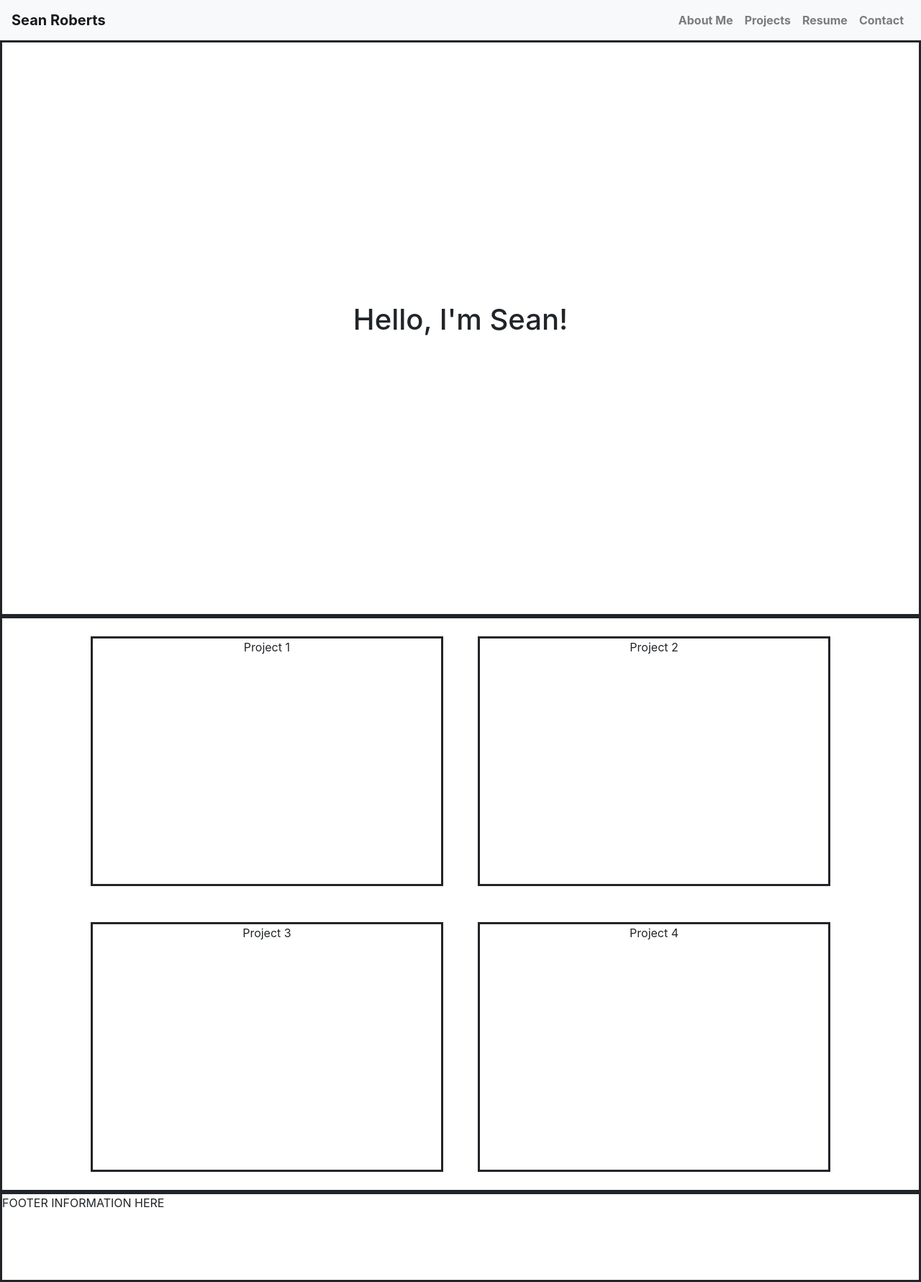
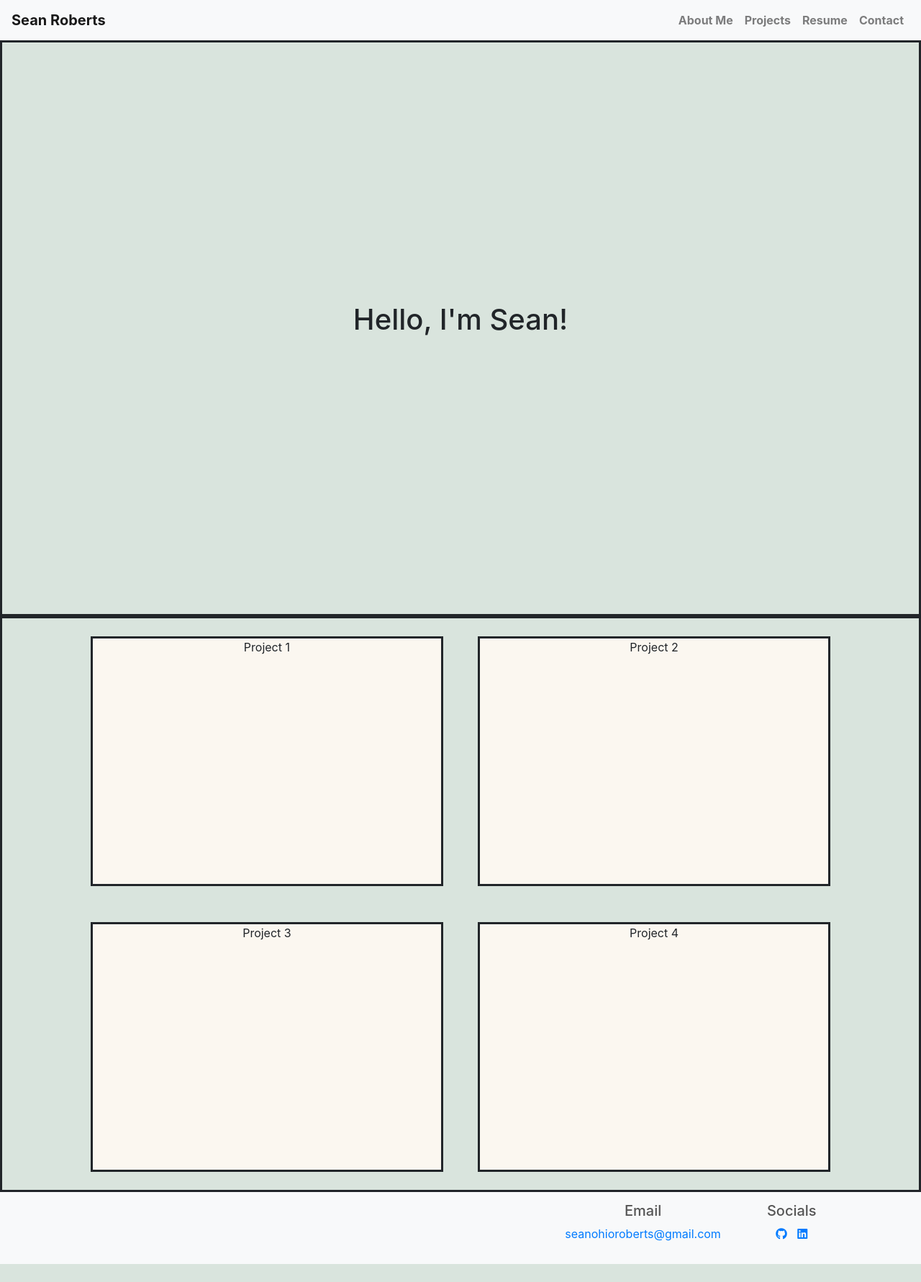
Before and after one commit to SeanFromOhio/portfolio-V1, a Flask app: page / in a window 1280 px wide. Shown: the whole page at 72% size. After the commit the page ends 1756 px from the top, so only its background shows below. Run offline with Flask 2, Linux system fonts and the light colour scheme; some libraries are stand-ins or nearby versions.

Commit message:
Main changes include adding links to the footer, embedding my resume, adding a button to download the resume, changing the navbar layout, and slight aesthetic changes in main css.

```diff
--- a/static/css/main.css
+++ b/static/css/main.css
@@ -2,6 +2,7 @@ html, body {
     padding: 0px;
     margin: 0px;
     height: 100%;
+    background: #d9e4dd;
 }
 
 .full-screen {
@@ -26,6 +27,12 @@ html, body {
     flex-direction: column;
 }
 
+.flex-center {
+    display: flex;
+    justify-content: center;
+    align-items: center;
+}
+
 /* Project Boxes Alignment */
 .project-row {
     display: flex;
@@ -37,11 +44,17 @@ html, body {
 
 .project-box {
     width: 40%;
+    background: #fbf7f0;
 }
 
 /* ---------------------- */
 
 .footer {
     width: 100%;
-    height: 125px;
+    height: 100px;
+    color: #555555;
 }
+
+.custom-button {
+    border-radius: 20px;
+}
--- a/templates/partials/_footer.html
+++ b/templates/partials/_footer.html
@@ -1,3 +1,21 @@
-<div class="footer border-solid">
-    FOOTER INFORMATION HERE
+<div class="footer bg-light" style="display: flex;">
+    <div style="width: 50%;">
+
+    </div>
+    <div class="flex-center" style="width: 50%;">
+        <div class="flex-col" style="margin-right: 10%;">
+            <h5>Email</h5>
+            <p>
+                <a href="mailto:seanohioroberts@gmail.com">seanohioroberts@gmail.com</a>
+            </p>
+        </div>
+        <div class="flex-col">
+            <h5>Socials</h5>
+            <p>
+                <a href="https://github.com/SeanFromOhio" target="_blank" style="margin-right: 10px;"><i class="fab fa-github"></i></a>
+                <a href="https://www.linkedin.com/in/sean-roberts-ohio95/" target="_blank"><i class="fab fa-linkedin"></i></a>
+            </p>
+        </div>
+
+    </div>
 </div>
--- a/templates/partials/_navbar.html
+++ b/templates/partials/_navbar.html
@@ -6,16 +6,16 @@
   <div class="collapse navbar-collapse" id="navbarNav">
     <ul class="navbar-nav ml-auto">
       <li class="nav-item">
-        <a class="nav-link" href="#">About Me</a>
+        <a class="nav-link" href="/">About Me</a>
       </li>
       <li class="nav-item">
         <a class="nav-link" href="#projects-page">Projects</a>
       </li>
       <li class="nav-item">
-        <a class="nav-link" href="#">Resume</a>
+        <a class="nav-link" href="/resume">Resume</a>
       </li>
       <li>
-        <a class="nav-link" href="#">Contact</a>
+        <a class="nav-link" href="/contact">Contact</a>
       </li>
     </ul>
   </div>
```
Also changed, not shown: templates/contact.html (added, +7 -0 lines), templates/resume.html (+11 -9 lines).
